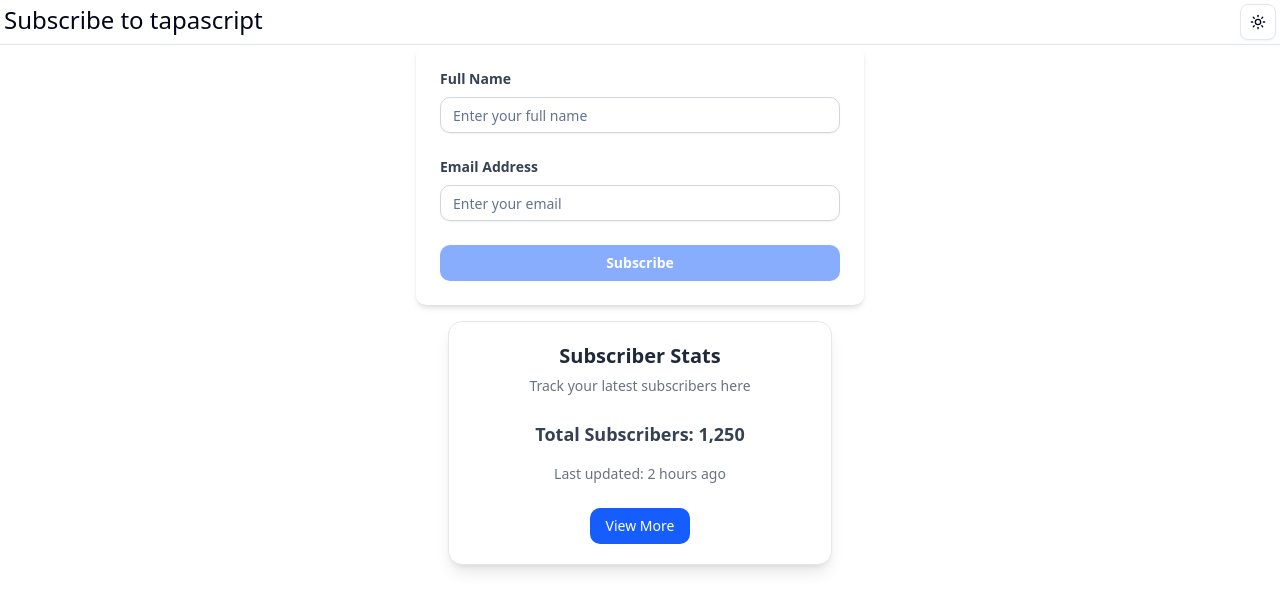
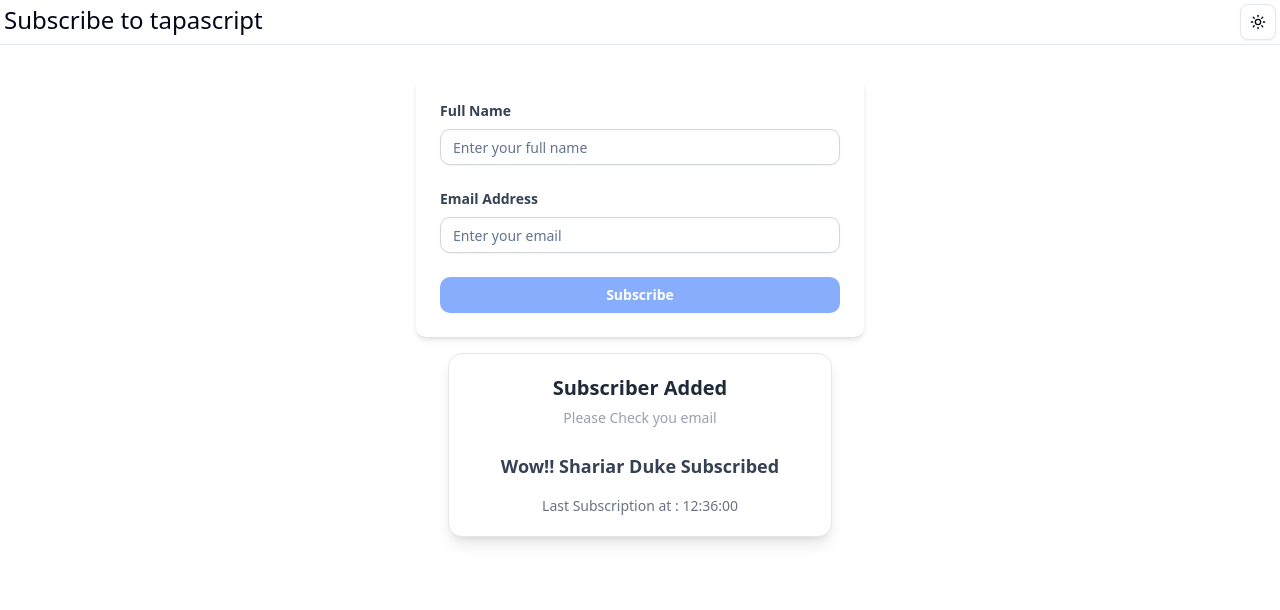
Before and after one commit to shariar-duke/shadcn-with-nextjs, a Next.js app: page / in a window 1280 px wide. Shown: the top 610 px of the page. Built offline with nearby package versions, Linux system fonts and the light colour scheme.

Commit message:
simple desing changes

```diff
--- a/src/app/page.js
+++ b/src/app/page.js
@@ -2,7 +2,7 @@ import Subscribers from "@/components/subscribers";
 import SubscriptionForm from "@/components/subscription";
 export default function Home() {
   return (
-    <div>
+    <div className="p-8">
       <SubscriptionForm />
       <Subscribers />
     </div>
--- a/src/components/subscribers.js
+++ b/src/components/subscribers.js
@@ -2,7 +2,6 @@ import {
   Card,
   CardContent,
   CardDescription,
-  CardFooter,
   CardHeader,
   CardTitle,
 } from "@/components/ui/card";
@@ -13,27 +12,22 @@ export default function Subscribers() {
       {/* Card Header with Title & Description */}
       <CardHeader className="text-center">
         <CardTitle className="text-xl font-bold text-gray-800">
-          Subscriber Stats
+          Subscriber Added
         </CardTitle>
-        <CardDescription className="text-gray-500">
-          Track your latest subscribers here
+        <CardDescription className="text-gray-400">
+          Please Check you email
         </CardDescription>
       </CardHeader>
 
       {/* Card Content */}
       <CardContent className="flex flex-col items-center space-y-4">
         <p className="text-lg font-semibold text-gray-700">
-          Total Subscribers: 1,250
+          Wow!! Shariar Duke Subscribed
         </p>
-        <p className="text-sm text-gray-500">Last updated: 2 hours ago</p>
+        <p className="text-sm text-gray-500">
+          Last Subscription at : 12:36:00{" "}
+        </p>
       </CardContent>
-
-      {/* Card Footer */}
-      <CardFooter className="flex justify-center">
-        <button className="px-4 py-2 bg-blue-600 text-white text-sm font-medium rounded-lg hover:bg-blue-700 transition-all">
-          View More
-        </button>
-      </CardFooter>
     </Card>
   );
 }
```
